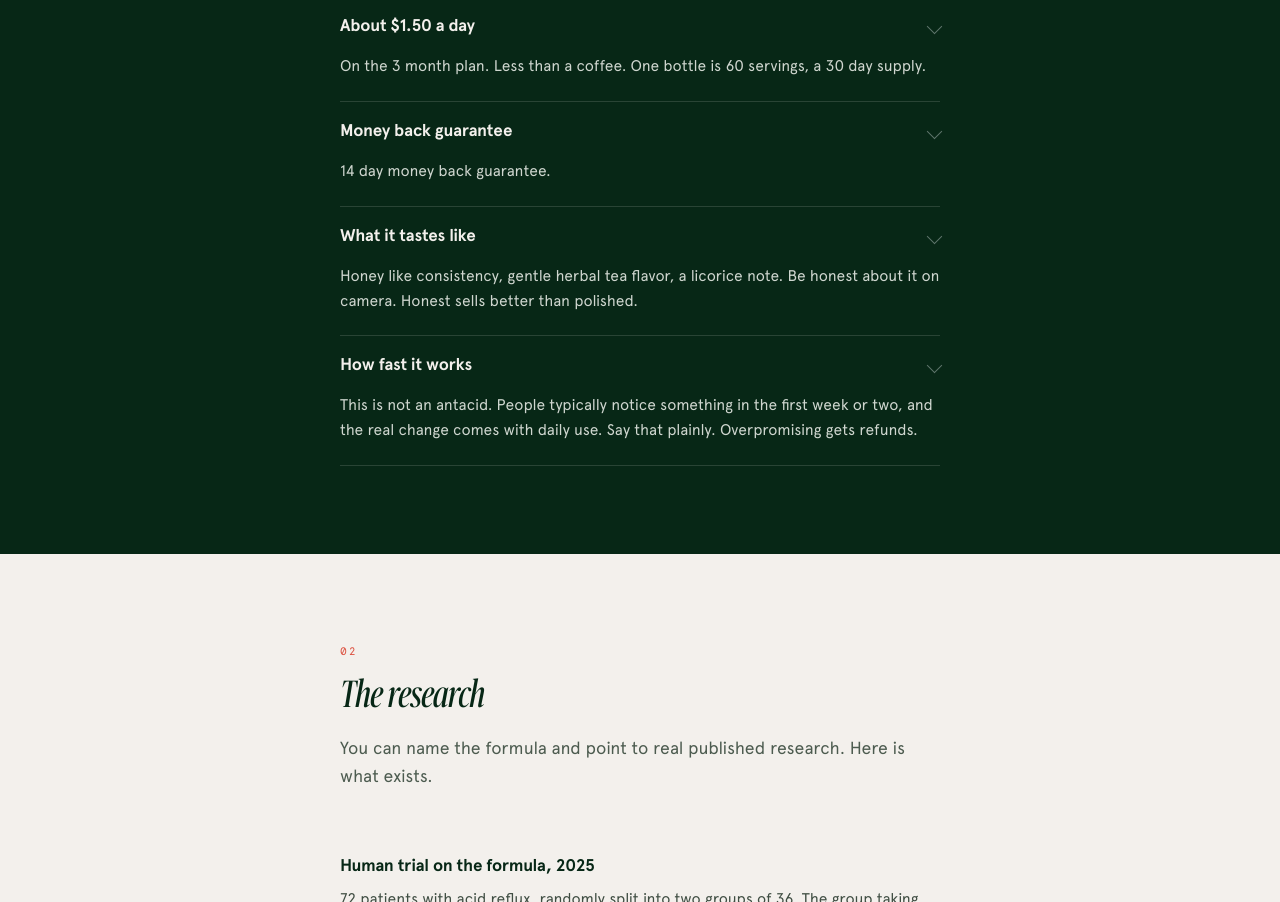
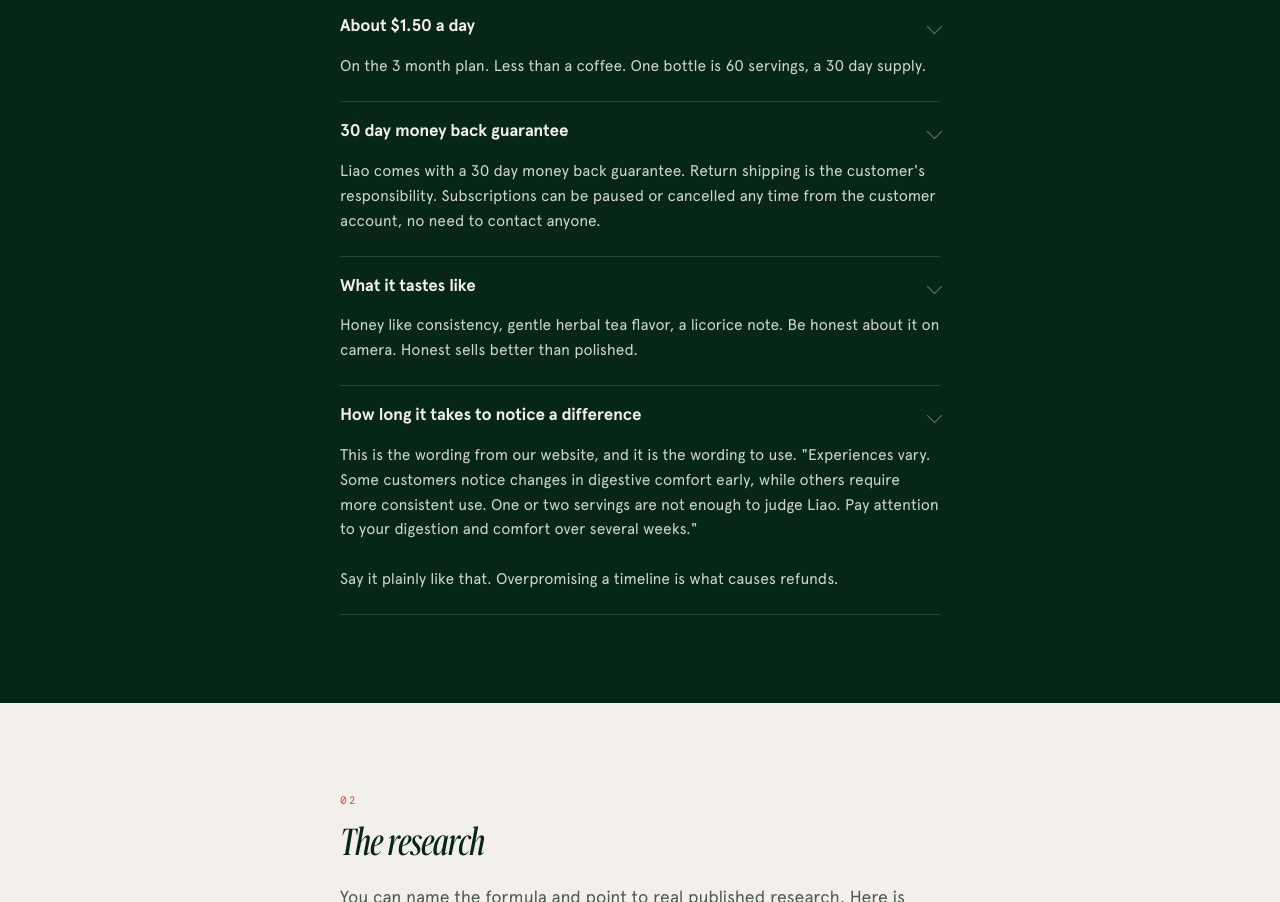
Before and after one commit to dsque22/cp-7q2m9x, a plain HTML site: page index.html in a window 1280 px wide. Shown: the part 2918-3820 px from the top of the page. Drawn offline with Linux system fonts and the light colour scheme.

Commit message:
30 day guarantee + PDP timeline wording

```diff
--- a/index.html
+++ b/index.html
@@ -361,9 +361,9 @@ strong{font-weight:700}
     <div class="acc" data-open="false"><button class="acc-btn" aria-expanded="false">It works on the system, not the symptom<span class="chev"></span></button><div class="acc-body"><div class="acc-inner"><div class="acc-pad">Antacids neutralize acid for an hour. Liao supports your digestion so things work better underneath. That is why it takes days rather than minutes, and it is also why you are not reaching for it every hour.</div></div></div></div>
     <div class="acc" data-open="false"><button class="acc-btn" aria-expanded="false">Clean label, third party tested<span class="chev"></span></button><div class="acc-body"><div class="acc-inner"><div class="acc-pad">No sugar. No artificial sweeteners. No colors or flavors. No preservatives or fillers. No alcohol. No gluten. No GMOs. 100% vegan. Made in an FDA registered, cGMP certified facility and third party tested for purity, potency, heavy metals, and microbiology.</div></div></div></div>
     <div class="acc" data-open="false"><button class="acc-btn" aria-expanded="false">About $1.50 a day<span class="chev"></span></button><div class="acc-body"><div class="acc-inner"><div class="acc-pad">On the 3 month plan. Less than a coffee. One bottle is 60 servings, a 30 day supply.</div></div></div></div>
-    <div class="acc" data-open="false"><button class="acc-btn" aria-expanded="false">Money back guarantee<span class="chev"></span></button><div class="acc-body"><div class="acc-inner"><div class="acc-pad">14 day money back guarantee.</div></div></div></div>
+    <div class="acc" data-open="false"><button class="acc-btn" aria-expanded="false">30 day money back guarantee<span class="chev"></span></button><div class="acc-body"><div class="acc-inner"><div class="acc-pad">Liao comes with a 30 day money back guarantee. Return shipping is the customer's responsibility. Subscriptions can be paused or cancelled any time from the customer account, no need to contact anyone.</div></div></div></div>
     <div class="acc" data-open="false"><button class="acc-btn" aria-expanded="false">What it tastes like<span class="chev"></span></button><div class="acc-body"><div class="acc-inner"><div class="acc-pad">Honey like consistency, gentle herbal tea flavor, a licorice note. Be honest about it on camera. Honest sells better than polished.</div></div></div></div>
-    <div class="acc" data-open="false"><button class="acc-btn" aria-expanded="false">How fast it works<span class="chev"></span></button><div class="acc-body"><div class="acc-inner"><div class="acc-pad">This is not an antacid. People typically notice something in the first week or two, and the real change comes with daily use. Say that plainly. Overpromising gets refunds.</div></div></div></div>
+    <div class="acc" data-open="false"><button class="acc-btn" aria-expanded="false">How long it takes to notice a difference<span class="chev"></span></button><div class="acc-body"><div class="acc-inner"><div class="acc-pad">This is the wording from our website, and it is the wording to use. "Experiences vary. Some customers notice changes in digestive comfort early, while others require more consistent use. One or two servings are not enough to judge Liao. Pay attention to your digestion and comfort over several weeks."<br><br>Say it plainly like that. Overpromising a timeline is what causes refunds.</div></div></div></div>
   </div>
 </section>
 
```
